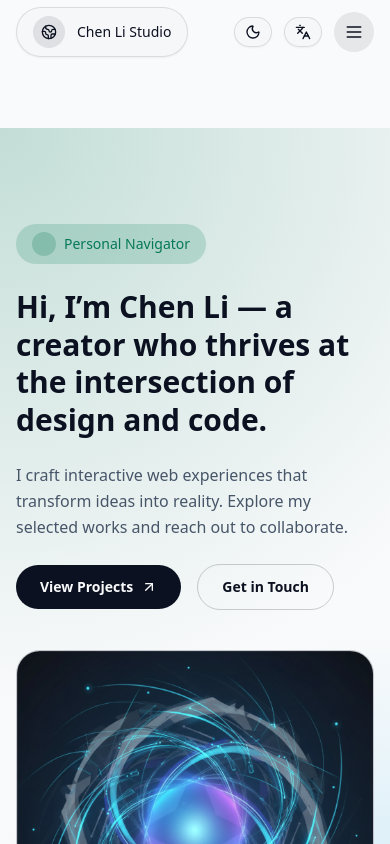
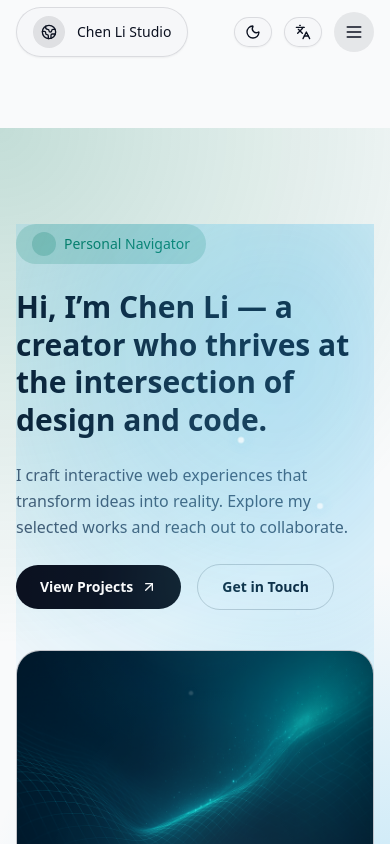
Before and after one commit to Arzelan/mySelf_page, a React (Vite) app: page / in a window 390 px wide. Shown: the top 844 px of the page. Built offline with nearby package versions, Linux system fonts and the light colour scheme.

Commit message:
添加样式

```diff
--- a/src/App.tsx
+++ b/src/App.tsx
@@ -378,6 +378,7 @@ const HeroSection = ({
   content: TranslationShape["hero"];
 }) => (
   <SectionWrapper id="home" className="hero-gradient">
+    <div className="hero-surface relative overflow-hidden">
       <div className="grid gap-10 lg:grid-cols-[1.1fr_0.9fr] lg:items-center">
         <div className="space-y-6">
           <motion.span
@@ -410,7 +411,7 @@ const HeroSection = ({
           </motion.p>
 
           <motion.div
-          className="flex flex_wrap items-center gap-4"
+            className="flex flex-wrap items-center gap-4"
             initial="hidden"
             animate="visible"
             variants={revealVariant}
@@ -454,6 +455,17 @@ const HeroSection = ({
           </div>
           <div className="pointer-events-none absolute inset-0 rounded-3xl border border-[color-mix(in_srgb,var(--page-foreground)_10%,transparent)]" />
         </motion.div>
+      </div>
+
+      <div className="hero-particles pointer-events-none" aria-hidden="true" />
+      <div className="hero-sparkles pointer-events-none" aria-hidden="true">
+        <span className="hero-sparkle" />
+        <span className="hero-sparkle" />
+        <span className="hero-sparkle" />
+        <span className="hero-sparkle" />
+        <span className="hero-sparkle" />
+        <span className="hero-sparkle" />
+      </div>
     </div>
   </SectionWrapper>
 );
--- a/src/index.css
+++ b/src/index.css
@@ -98,3 +98,97 @@ a {
       transparent 45%
     );
 }
+
+.hero-surface::before {
+  content: "";
+  position: absolute;
+  inset: -25%;
+  background: radial-gradient(
+    circle at 65% 30%,
+    color-mix(in srgb, var(--accent-sky) 38%, transparent) 0%,
+    rgba(15, 23, 42, 0) 60%
+  );
+  filter: blur(70px);
+  opacity: 0.85;
+  transition: opacity 0.6s ease;
+  pointer-events: none;
+}
+
+.dark .hero-surface::before {
+  background: radial-gradient(
+    circle at 60% 28%,
+    color-mix(in srgb, var(--accent-sky) 28%, rgba(148, 163, 184, 0.35)) 0%,
+    rgba(2, 6, 23, 0) 62%
+  );
+}
+
+.hero-particles {
+  position: absolute;
+  inset: 0;
+  background-image:
+    radial-gradient(circle, rgba(148, 163, 184, 0.23) 0, transparent 55%),
+    radial-gradient(circle, rgba(94, 234, 212, 0.18) 0, transparent 40%),
+    radial-gradient(circle, rgba(14, 165, 233, 0.16) 0, transparent 50%);
+  background-size: 28rem 28rem, 22rem 22rem, 34rem 34rem;
+  background-position: 10% -20%, 78% 55%, 40% 80%;
+  opacity: 0.6;
+  mix-blend-mode: screen;
+  animation: hero-glide 16s ease-in-out infinite;
+}
+
+@keyframes hero-glide {
+  0% {
+    background-position: 10% -20%, 78% 55%, 40% 80%;
+  }
+  50% {
+    background-position: 16% -12%, 72% 60%, 36% 74%;
+  }
+  100% {
+    background-position: 10% -20%, 78% 55%, 40% 80%;
+  }
+}
+
+.hero-sparkles {
+  position: absolute;
+  inset: 0;
+  pointer-events: none;
+}
+
+.hero-sparkle {
+  position: absolute;
+  width: 6px;
+  height: 6px;
+  border-radius: 9999px;
+  background: rgba(255, 255, 255, 0.78);
+  box-shadow: 0 0 12px rgba(125, 211, 252, 0.55);
+  animation: sparkle-blink 2.6s ease-in-out infinite;
+}
+
+.hero-sparkle:nth-child(1) { top: 32%; left: 62%; animation-delay: 0s; }
+.hero-sparkle:nth-child(2) { top: 58%; left: 78%; animation-delay: 0.7s; }
+.hero-sparkle:nth-child(3) { top: 70%; left: 48%; animation-delay: 1.4s; }
+.hero-sparkle:nth-child(4) { top: 42%; left: 84%; animation-delay: 1.9s; }
+.hero-sparkle:nth-child(5) { top: 24%; left: 48%; animation-delay: 0.4s; }
+.hero-sparkle:nth-child(6) { top: 64%; left: 66%; animation-delay: 1.1s; }
+
+@keyframes sparkle-blink {
+  0%,
+  100% {
+    opacity: 0;
+    transform: scale(0.65);
+  }
+  50% {
+    opacity: 1;
+    transform: scale(1.07);
+  }
+}
+
+@media (max-width: 640px) {
+  .hero-particles {
+    animation-duration: 20s;
+    opacity: 0.4;
+  }
+  .hero-sparkle {
+    opacity: 0.75;
+  }
+}
```
Also changed, not shown: src/assets/youware-bg.png. Lines whose indentation alone changed are shown as unchanged.
